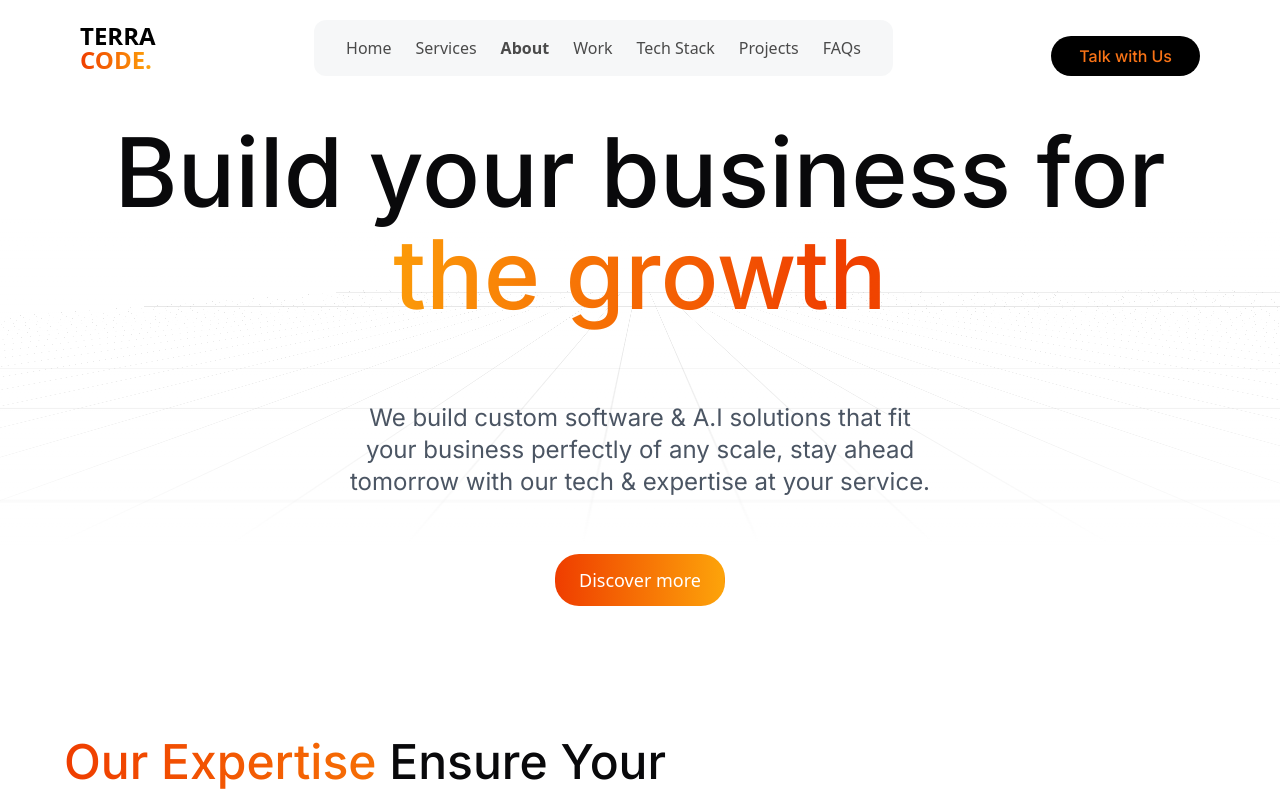
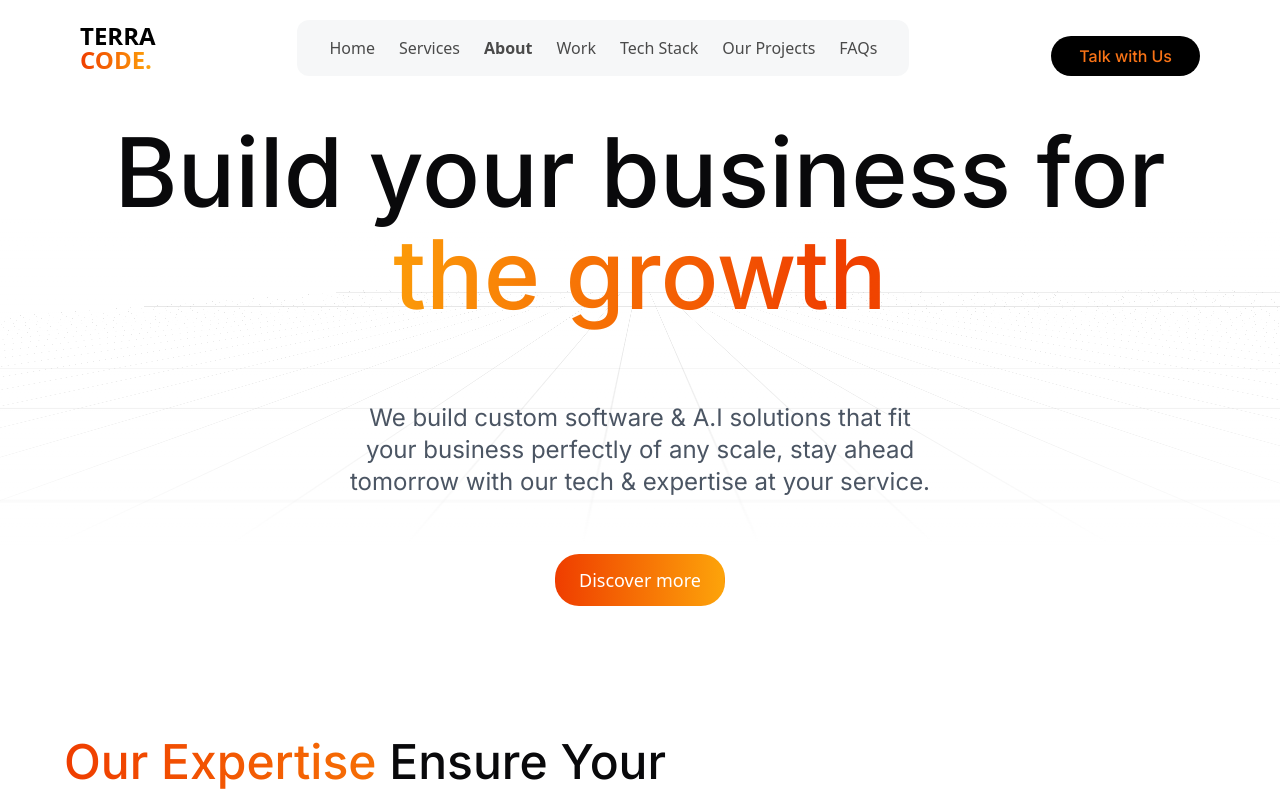
Before and after one commit to Terracode-Dev/Main-Site, a React (Vite) app: page / in a window 1280 px wide. Shown: the top 800 px of the page. Built offline with nearby package versions, Linux system fonts and the light colour scheme.

Commit message:
change nav bar name

```diff
--- a/src/components/navbar.tsx
+++ b/src/components/navbar.tsx
@@ -253,7 +253,7 @@ const Navbar: React.FC<NavbarProps> = ({ setIsContactFormOpen }) => {
               className={getNavLinkClass('digital-portfolio')}
               onClick={() => handleNavigation('digital-portfolio')}
             >
-              Projects
+              Our Projects
             </button>
             <ScrollLink
               to="qa"
@@ -296,7 +296,7 @@ const Navbar: React.FC<NavbarProps> = ({ setIsContactFormOpen }) => {
               className={getNavLinkClass('digital-portfolio')}
               onClick={() => handleNavigation('digital-portfolio')}
             >
-              Projects
+             Our Projects
             </button>
             <button
               className={getNavLinkClass('qa')}
@@ -412,7 +412,7 @@ const Navbar: React.FC<NavbarProps> = ({ setIsContactFormOpen }) => {
               className={`cursor-pointer transition-all duration-300 ${activeSection === 'digital-portfolio' ? 'active-nav-link' : ''}`}
               onClick={() => handleNavigation('digital-portfolio')}
             >
-              Projects
+              Our Projects
             </button>
             <ScrollLink
               to="qa"
@@ -458,7 +458,7 @@ const Navbar: React.FC<NavbarProps> = ({ setIsContactFormOpen }) => {
               className={`cursor-pointer transition-all duration-300 ${activeSection === 'digital-portfolio' ? 'active-nav-link' : ''}`}
               onClick={() => handleNavigation('digital-portfolio')}
             >
-              Projects
+             Our Projects
             </button>
             <button
               className={`cursor-pointer transition-all duration-300 ${activeSection === 'qa' ? 'active-nav-link' : ''}`}
```
